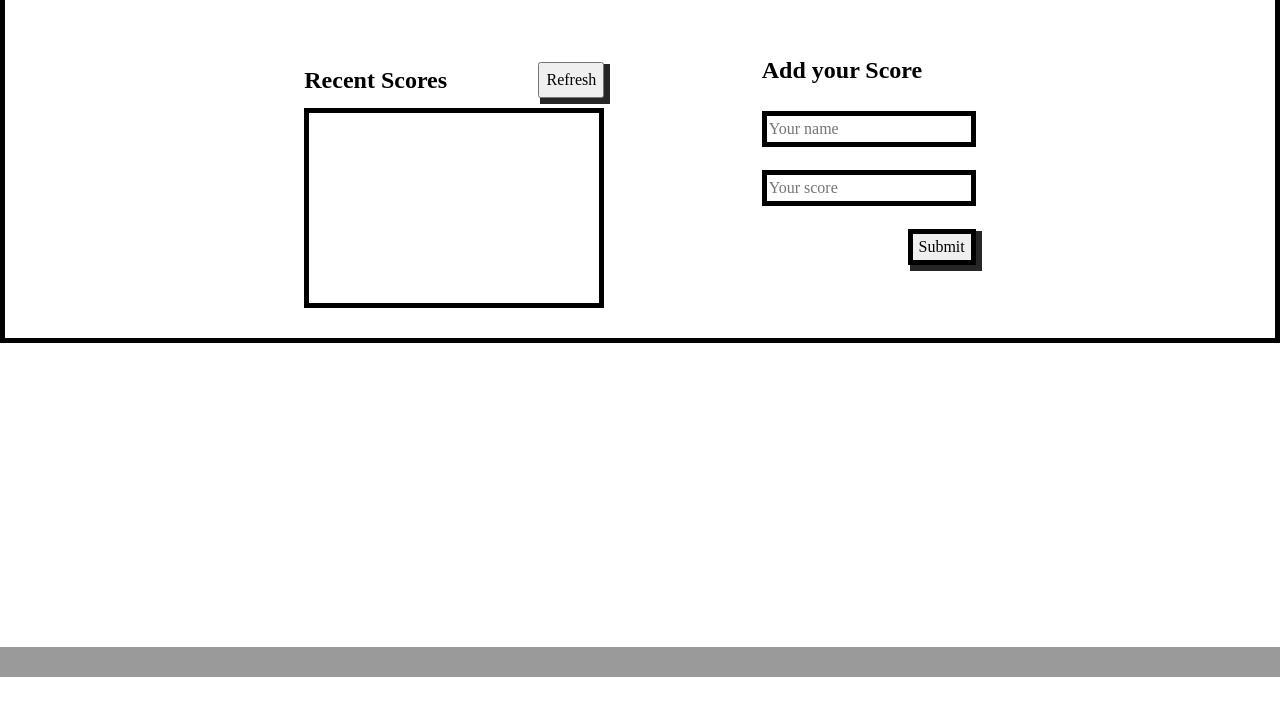
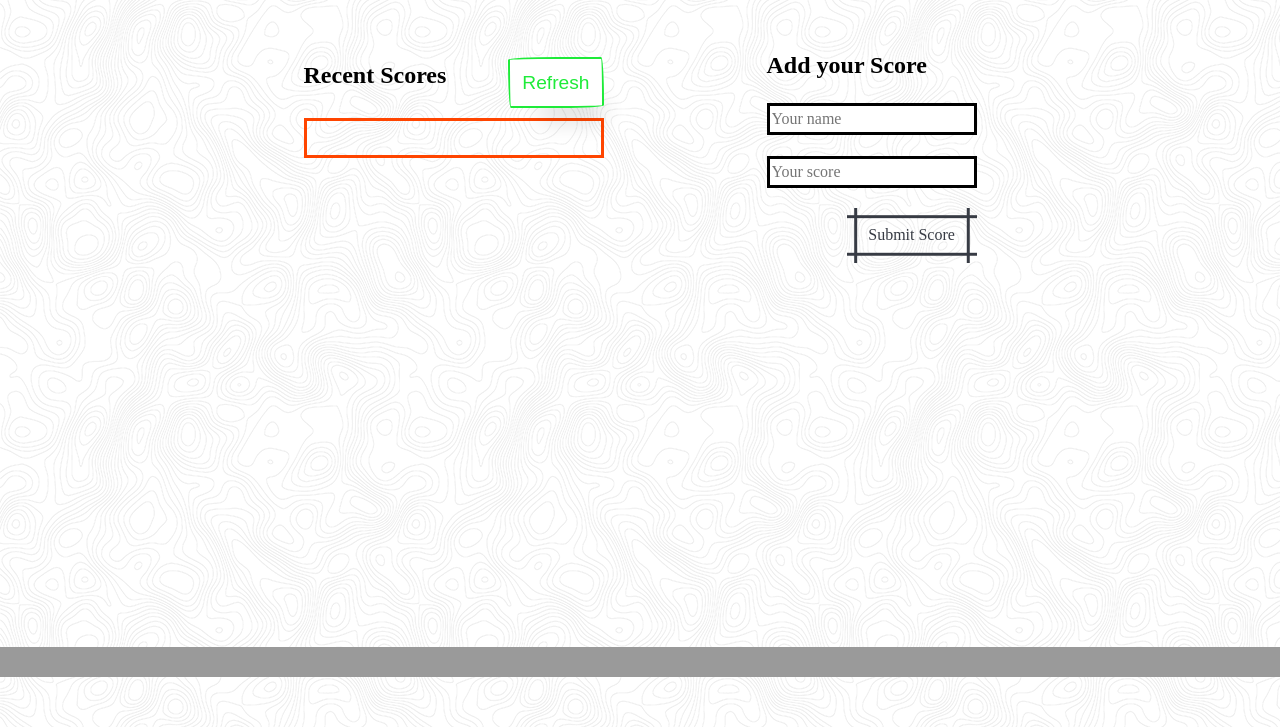
Before and after one commit to MosDevx/LeaderBoard, a website built with webpack: page src/index.html in a window 1280 px wide. Shown: the part 123-850 px from the top of the page. Before the commit the page ends 800 px from the top, so only its background shows below. Built offline with nearby package versions, Linux system fonts and the light colour scheme; no server answers.

Commit message:
added css styles

```diff
--- a/src/index.html
+++ b/src/index.html
@@ -23,7 +23,7 @@
 				<section class="display-section">
           <div class="display-title">
             <h2>Recent Scores</h2>
-            <button class="button" id="refresh-button">Refresh</button>
+            <button class="button-55" id="refresh-button">Refresh</button>
           </div>
 
           <table class="table" id="scores-table">
@@ -40,7 +40,7 @@
 					<form action="" class="add-form" id="add-form">
 						<input type="text" id="name-field" placeholder="Your name"/>
 						<input type="text" id="score-field" placeholder="Your score"/>
-						<input type="submit" class="button"></input>
+						<input type="submit" value="Submit Score" class="button-89"></input>
 					</form>
 				</section>
 
--- a/src/index.js
+++ b/src/index.js
@@ -41,27 +41,28 @@ const appendScores = (arrayData) => {
     scoresTable.appendChild(tr);
   });
 };
-
-refreshButton.addEventListener('click', async () => {
+async function populateTable() {
   scoresTable.innerHTML = '';
   const scores = await getScores(gameID);
   const scoresArray = generateScores(scores);
   appendScores(scoresArray);
+}
+
+refreshButton.addEventListener('click', async () => {
+  populateTable();
 });
 
-addForm.addEventListener('', () => {
-
-});
 
 if (typeof addForm === 'object' && addForm !== null && 'addEventListener' in addForm) {
-  addForm.addEventListener('submit', (e) => {
+  addForm.addEventListener('submit', async (e) => {
     e.preventDefault();
     const name = nameField.value;
     const score = scoreField.value;
     if (name && score) {
-      postScore(name, score, gameID);
+      await postScore(name, score, gameID);
       nameField.value = '';
       scoreField.value = '';
+      await populateTable();
     }
   });
 }
--- a/src/style.css
+++ b/src/style.css
@@ -73,17 +73,22 @@ h6 {
   isolation: isolate;
 }
 
+body{
+  background-image: url('./Assets/topography.png');
+  background-repeat: repeat;
+}
 .title {
   font-size: 40px;
   margin-left: 40px;
   margin-top: 50px;
+  text-align: center;
 }
 
 .main {
   margin: auto;
   text-align: start;
   width: 100%;
-  border: 5px solid black;
+
 
   /* height: ; */
 }
@@ -105,9 +110,6 @@ h6 {
   margin-bottom: 10px;
 }
 
-.button {
-  box-shadow: 4px 4px 0 2px rgba(0, 0, 0, 0.85);
-}
 
 .add-form {
   display: flex;
@@ -118,13 +120,13 @@ h6 {
 }
 
 input {
-  border: 5px solid black;
+  border: 3px solid black;
 }
 
 .table {
-  border: 5px solid black;
+  border: 3px solid orangered;
   width: 300px;
-  height: 200px;
+  min-height: 40px;
 }
 
 tr {
@@ -132,7 +134,7 @@ tr {
 }
 
 tr:nth-child(odd) {
-  background-color: rgb(234, 230, 230);
+  background-color: rgba(255, 68, 0, 0.625);
 }
 
 .footer {
@@ -143,3 +145,86 @@ tr:nth-child(odd) {
   left: 0;
   bottom: 0;
 }
+
+
+
+
+/* CSS */
+.button-89 {
+  --b: 3px;   /* border thickness */
+  --s: .45em; /* size of the corner */
+  --color: #373B44;
+
+  padding: calc(.5em + var(--s)) calc(.9em + var(--s));
+  color: var(--color);
+  --_p: var(--s);
+  background:
+    conic-gradient(from 90deg at var(--b) var(--b),#0000 90deg,var(--color) 0)
+    var(--_p) var(--_p)/calc(100% - var(--b) - 2*var(--_p)) calc(100% - var(--b) - 2*var(--_p));
+  transition: .3s linear, color 0s, background-color 0s;
+  outline: var(--b) solid #0000;
+  outline-offset: .6em;
+  font-size: 16px;
+
+  border: 0;
+
+  user-select: none;
+  -webkit-user-select: none;
+  touch-action: manipulation;
+}
+
+.button-89:hover,
+.button-89:focus-visible{
+  --_p: 0px;
+  outline-color: var(--color);
+  outline-offset: .05em;
+}
+
+.button-89:active {
+  background: var(--color);
+  color: #fff;
+}
+
+
+
+/* CSS */
+.button-55 {
+  align-self: center;
+  background-color: #fff;
+  background-image: none;
+  background-position: 0 90%;
+  background-repeat: repeat no-repeat;
+  background-size: 4px 3px;
+  border-radius: 15px 225px 255px 15px 15px 255px 225px 15px;
+  border-style: solid;
+  border-width: 2px;
+  border-color: #1eeb39;
+  box-shadow: rgba(0, 0, 0, .2) 15px 28px 25px -18px;
+  box-sizing: border-box;
+  color: #1eeb39;
+  cursor: pointer;
+  display: inline-block;
+  font-family: Neucha, sans-serif;
+  font-size: 1.2rem;
+  line-height: 23px;
+  outline: none;
+  padding: .75rem;
+  text-decoration: none;
+  transition: all 235ms ease-in-out;
+  border-bottom-left-radius: 15px 255px;
+  border-bottom-right-radius: 225px 15px;
+  border-top-left-radius: 255px 15px;
+  border-top-right-radius: 15px 225px;
+  user-select: none;
+  -webkit-user-select: none;
+  touch-action: manipulation;
+}
+
+.button-55:hover {
+  box-shadow: rgba(0, 0, 0, .3) 2px 8px 8px -5px;
+  transform: translate3d(0, 2px, 0);
+}
+
+.button-55:focus {
+  box-shadow: rgba(0, 0, 0, .3) 2px 8px 4px -6px;
+}
```
Also changed, not shown: dist/28cdb596dbae261f5341.png (added), dist/326720fa631722769245.png (renamed from src/Assets/circles-and-roundabouts.png), dist/index.html, dist/main.js, src/Assets/topography.png (added), src/circles-and-roundabouts.png (added).
